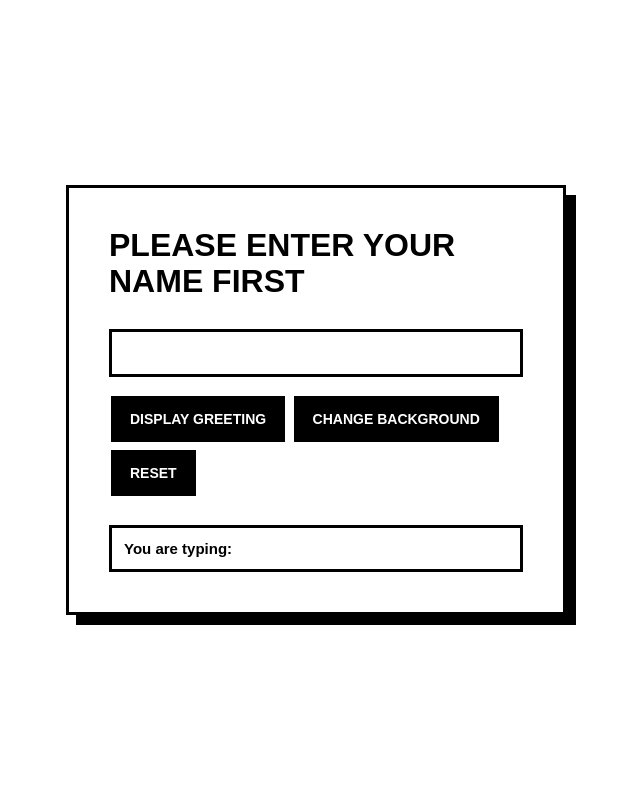
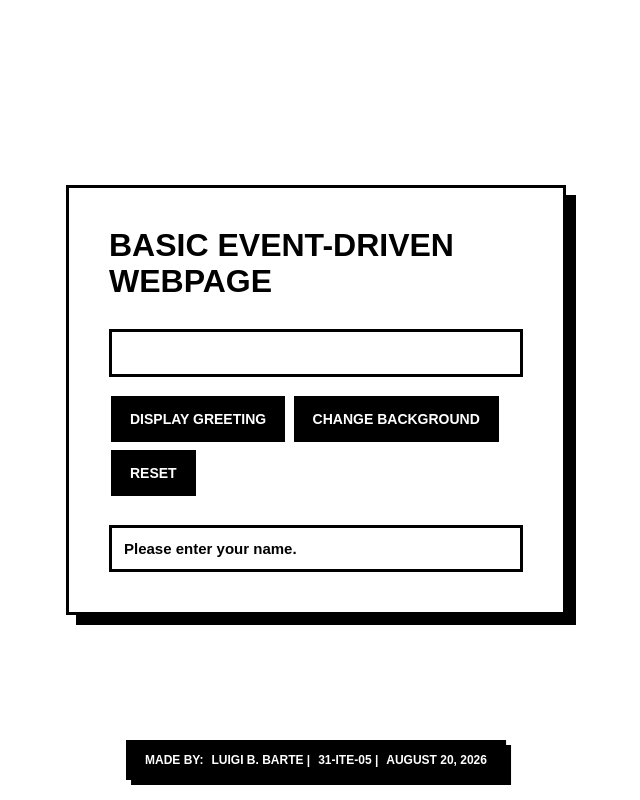
Before and after one commit to Luigibarte4563/basic-event-page, a plain HTML site: page index.html in a window 1280 px wide. Both pictures are taken after a click on the button "DISPLAY GREETING". Shown: the whole page, without its empty margins (324-964 px from the left). Drawn offline with Linux system fonts and the light colour scheme.

Commit message:
css and script udpate

```diff
--- a/index.html
+++ b/index.html
@@ -12,12 +12,21 @@
 <body>
     <div id="pageContainer">
         <h1 id="mainHeading">Basic Event-Driven WebPage</h1>
+
         <input type="text" id="nameInput">
+
         <button id="greetingButton">Display Greeting</button>
         <button id="backgroundButton">Change Background</button>
         <button id="resetButton">Reset</button>
         <p id="messageArea">You are typing:</p>
     </div>
+
+    <div id="studentInfo">
+        <span>Made by:</span>
+        <span>Luigi B. Barte |</span>
+        <span>31-ITE-05 |</span>
+        <span>August 20, 2026</span>
+    </div>
 </body>
 
 </html>
--- a/script.js
+++ b/script.js
@@ -1,21 +1,22 @@
 const pageContainer = document.querySelector("#pageContainer");
 const mainHeading = document.querySelector("#mainHeading");
-let nameInput = document.querySelector("#nameInput");
-let greetingButton = document.querySelector("#greetingButton");
-let backgroundButton = document.querySelector("#backgroundButton");
-let resetButton = document.querySelector("#resetButton");
-let messageArea = document.querySelector("#messageArea");
+const nameInput = document.querySelector("#nameInput");
+const greetingButton = document.querySelector("#greetingButton");
+const backgroundButton = document.querySelector("#backgroundButton");
+const resetButton = document.querySelector("#resetButton");
+const messageArea = document.querySelector("#messageArea");
 
 // Event Handler: Displays a personalized greeting
 function displayGreeting() {
-    let name = nameInput.value;
+    const name = nameInput.value.trim();
 
     if (name === "") {
-        mainHeading.textContent = "Please enter your name first";
+        messageArea.textContent = "Please enter your name.";
     } else {
         mainHeading.textContent = `Hello, ${name}!`;
+        messageArea.textContent = "The greeting displayed successfully.";
     }
-};
+}
 
 // Event Handler: Changes the webpage background color
 function changeBackgroundColor() {
@@ -29,7 +30,7 @@ function resetDisplay() {
     mainHeading.textContent = "Basic Event-Driven WebPage";
     nameInput.value = "";
     document.body.style.backgroundColor = "white";
-    messageArea.textContent = "";
+    messageArea.textContent = "You are typing:";
 }
 
 // Event Handler: Displays the text currently being entered
@@ -37,27 +38,46 @@ function typing() {
     messageArea.textContent = `You are typing: ${nameInput.value}`;
 }
 
-// Event Handler: Displays a message in the browser console
-function handleMouseover() {
-    console.log("The mouse is over the greeting button.");
+// Event Handler: Displays a message when the mouse is over a button
+function handleMouseover(event) {
+    console.log(`The mouse is over the ${event.target.textContent} button.`);
 }
+
 
 // Event Source: greetingButton
 // Event Listener: click
-greetingButton.addEventListener('click', displayGreeting);
+// Event Handler: displayGreeting
+greetingButton.addEventListener("click", displayGreeting);
 
 // Event Source: backgroundButton
 // Event Listener: click
-backgroundButton.addEventListener('click', changeBackgroundColor);
+// Event Handler: changeBackgroundColor
+backgroundButton.addEventListener("click", changeBackgroundColor);
 
 // Event Source: resetButton
 // Event Listener: click
-resetButton.addEventListener('click', resetDisplay);
+// Event Handler: resetDisplay
+resetButton.addEventListener("click", resetDisplay);
 
 // Event Source: nameInput
 // Event Listener: input
-nameInput.addEventListener('input', typing);
+// Event Handler: typing
+nameInput.addEventListener("input", typing);
 
 // Event Source: greetingButton
 // Event Listener: mouseover
-greetingButton.addEventListener('mouseover', handleMouseover);
+// Event Handler: handleMouseover
+greetingButton.addEventListener("mouseover", handleMouseover);
+
+// Event Source: backgroundButton
+// Event Listener: mouseover
+// Event Handler: handleMouseover
+backgroundButton.addEventListener("mouseover", handleMouseover);
+
+// Event Source: resetButton
+// Event Listener: mouseover
+// Event Handler: handleMouseover
+resetButton.addEventListener("mouseover", handleMouseover);
+
+// Debugging message
+console.log("JavaScript file loaded successfully.");
--- a/style.css
+++ b/style.css
@@ -121,3 +121,36 @@ button:active {
         margin: 5px 0;
     }
 }
+
+/* Student Information */
+#studentInfo {
+    position: fixed;
+    bottom: 20px;
+    left: 50%;
+    transform: translateX(-50%);
+
+    display: flex;
+    align-items: center;
+    gap: 8px;
+
+    padding: 10px 16px;
+
+    color: #ffffff;
+    background-color: #000000;
+
+    border: 3px solid #000000;
+    box-shadow: 5px 5px 0 #000000;
+
+    font-size: 12px;
+    font-weight: bold;
+    text-transform: uppercase;
+    white-space: nowrap;
+}
+
+#studentInfo span:first-child {
+    color: #ffffff;
+}
+
+#studentInfo span:not(:first-child) {
+    color: #ffffff;
+}
```
